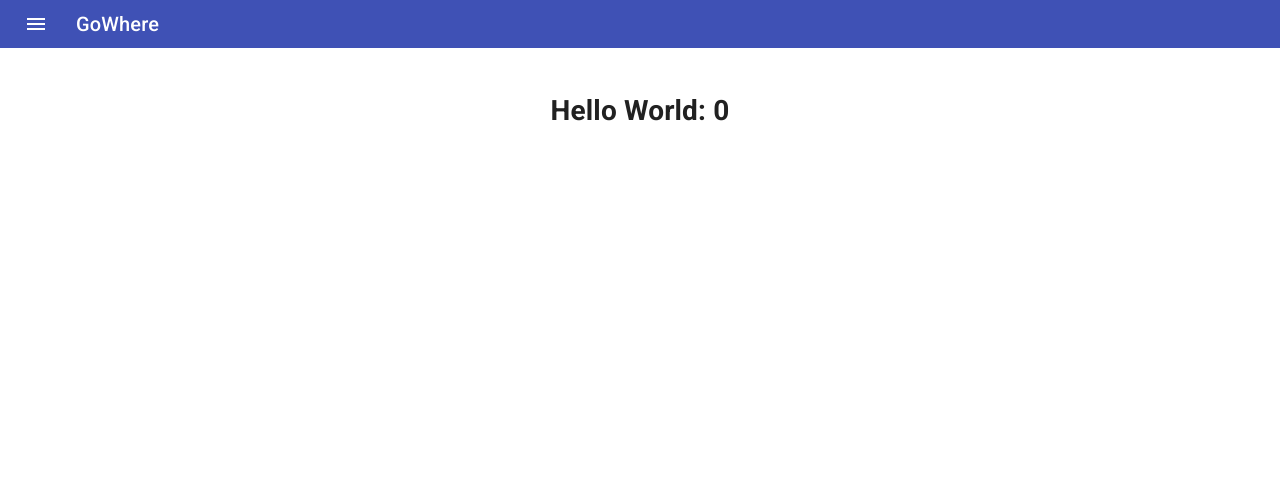
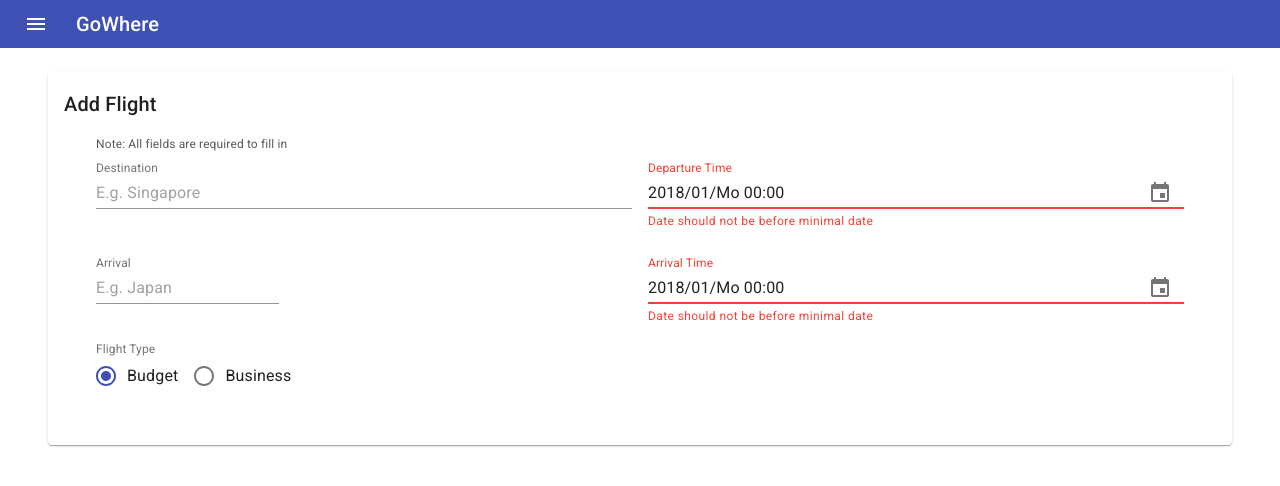
Before and after one commit to thetminko/poc-react-test, a React (Create React App) app: page /add in a window 1280 px wide. Shown: the top 486 px of the page. Built offline with nearby package versions, Linux system fonts and the light colour scheme.

Commit message:
Working on add flight ui

```diff
--- a/package.json
+++ b/package.json
@@ -3,13 +3,16 @@
   "version": "0.1.0",
   "private": true,
   "dependencies": {
+    "@date-io/moment": "^1.3.13",
     "@material-ui/core": "^4.9.3",
     "@material-ui/icons": "^4.9.1",
+    "@material-ui/pickers": "^3.2.10",
     "@testing-library/jest-dom": "^4.2.4",
     "@testing-library/react": "^9.4.0",
     "@testing-library/user-event": "^7.2.1",
     "axios": "^0.19.2",
     "eslint": "^6.8.0",
+    "moment": "^2.24.0",
     "react": "^16.12.0",
     "react-dom": "^16.12.0",
     "react-redux": "^7.2.0",
--- a/public/App.css
+++ b/public/App.css
@@ -7,41 +7,6 @@ body {
   -moz-osx-font-smoothing: grayscale;
 }
 
-.App {
-  text-align: center;
+.gowhere-addflight-form-container {
+  margin: auto;
 }
-
-.App-logo {
-  height: 40vmin;
-  pointer-events: none;
-}
-
-@media (prefers-reduced-motion: no-preference) {
-  .App-logo {
-    animation: App-logo-spin infinite 20s linear;
-  }
-}
-
-.App-header {
-  background-color: #282c34;
-  min-height: 100vh;
-  display: flex;
-  flex-direction: column;
-  align-items: center;
-  justify-content: center;
-  font-size: calc(10px + 2vmin);
-  color: white;
-}
-
-.App-link {
-  color: #61dafb;
-}
-
-@keyframes App-logo-spin {
-  from {
-    transform: rotate(0deg);
-  }
-  to {
-    transform: rotate(360deg);
-  }
-}
--- a/src/App.js
+++ b/src/App.js
@@ -5,11 +5,17 @@ import { createMuiTheme, ThemeProvider } from '@material-ui/core';
 import { BrowserRouter, Route, Switch } from 'react-router-dom';
 import CssBaseline from '@material-ui/core/CssBaseline';
 import { RouteConfig } from './constants/Config';
+import { MuiPickersUtilsProvider } from '@material-ui/pickers';
+
+import MomentUtils from '@date-io/moment';
 
 const darkTheme = createMuiTheme({
   palette: {
     main: {
       backgroundColor: '#fff'
+    },
+    font: {
+      faded: '#5a5a5a'
     }
   },
 });
@@ -20,6 +26,7 @@ function App() {
     <ThemeProvider theme={darkTheme}>
       <CssBaseline>
         <div className="App">
+          <MuiPickersUtilsProvider utils={MomentUtils} locale={'en'}>
             <BrowserRouter>
               <AppToolBar toggleDrawerOpen={() => setIsDrawerOpen(!isDrawerOpen)} />
               <Drawer isDrawerOpen={isDrawerOpen} closeDrawer={() => setIsDrawerOpen(false)} />
@@ -37,10 +44,10 @@ function App() {
                 </Switch>
               </MainContentContainer>
             </BrowserRouter>
-
+          </MuiPickersUtilsProvider>
         </div>
       </CssBaseline>
-    </ThemeProvider>
+    </ThemeProvider >
   );
 }
 
--- a/src/components/common/MainContentContainer.jsx
+++ b/src/components/common/MainContentContainer.jsx
@@ -4,7 +4,7 @@ import { makeStyles } from '@material-ui/core';
 const useStyles = makeStyles(theme => ({
   content: {
     backgroundColor: theme.palette.main.backgroundColor,
-    minHeight: '100vh',
+    minHeight: 'calc(100vh - 48px)',
     flexGrow: 1,
     padding: theme.spacing(3),
   }
--- /dev/null
+++ b/src/components/common/PageHeader.jsx
@@ -0,0 +1,24 @@
+import React from 'react';
+import { makeStyles, Typography } from '@material-ui/core';
+
+const styles = makeStyles(theme => ({
+  header: {
+    paddingLeft: theme.spacing(2),
+    paddingRight: theme.spacing(2),
+    paddingTop: theme.spacing(2),
+    paddingBottom: theme.spacing(2),
+    textAlign: 'left'
+  }
+}));
+
+const PageHeader = props => {
+  const { header } = styles();
+  return (
+    <Typography variant="h6" className={header}>
+      {props.header}
+    </Typography>
+  );
+};
+
+
+export default PageHeader;
--- /dev/null
+++ b/src/components/common/add_flight/AddFlightForm.jsx
@@ -0,0 +1,111 @@
+import React, { useState } from 'react';
+import { TextField, makeStyles, FormLabel, FormControl, RadioGroup, FormControlLabel, Radio, Typography, Grid } from '@material-ui/core';
+import { FlightType } from '../../../constants';
+import { KeyboardDateTimePicker } from "@material-ui/pickers";
+
+const styles = makeStyles(theme => ({
+  root: {
+    paddingLeft: theme.spacing(6),
+    paddingRight: theme.spacing(6),
+    paddingBottom: theme.spacing(6),
+  },
+  formNote: {
+    fontSize: 12,
+    marginBottom: theme.spacing(0),
+    color: theme.palette.font.faded,
+  },
+  flightTypeControl: {
+    margin: theme.spacing(1),
+  },
+  flightTypeLegend: {
+    fontSize: 12
+  }
+}));
+
+const AddFlightForm = props => {
+  const { root, flightTypeControl, flightTypeLegend, formNote } = styles();
+
+  const [error, setError] = useState({
+    destination: '',
+    arrival: ''
+  });
+
+  const [departureDate, handleDepartureDateChange] = useState(new Date("2018-01-01T00:00:00.000Z"));
+  const [flightType, setFlightType] = useState(FlightType.CHEAP);
+
+  const onFlightTypeChange = (event) => setFlightType(event.target.value);
+
+  return (
+    <div className={root}>
+      <Typography variant="body2" className={formNote}>
+        Note: All fields are required to fill in
+      </Typography>
+      <Grid container spacing={2}>
+        <Grid item xs={12} sm={12} md={6}>
+          <TextField
+            id="addflight-form-destination"
+            label="Destination"
+            placeholder="E.g. Singapore"
+            style={{ marginTop: 8 }}
+            helperText={error.destination}
+            fullWidth
+            margin="normal"
+            InputLabelProps={{
+              shrink: true,
+            }}
+            error={!!error.destination}
+          />
+        </Grid>
+        <Grid item xs={12} sm={12} md={6}>
+          <KeyboardDateTimePicker
+            variant="standard"
+            ampm={false}
+            label="Departure Time"
+            style={{ marginTop: 8, minWidth: '100%' }}
+            value={departureDate}
+            onChange={handleDepartureDateChange}
+            onError={console.log}
+            disablePast
+            format="yyyy/MM/dd HH:mm"
+          />
+        </Grid>
+        <Grid item xs={12} sm={12} md={6}>
+          <TextField
+            id="addflight-form-arrival"
+            label="Arrival"
+            placeholder="E.g. Japan"
+            style={{ marginTop: 8 }}
+            helperText={error.arrival}
+            margin="normal"
+            InputLabelProps={{
+              shrink: true,
+            }}
+            error={!!error.arrival}
+          />
+        </Grid>
+        <Grid item xs={12} sm={12} md={6}>
+          <KeyboardDateTimePicker
+            variant="standard"
+            ampm={false}
+            label="Arrival Time"
+            style={{ marginTop: 8, minWidth: '100%' }}
+            value={departureDate}
+            onChange={handleDepartureDateChange}
+            onError={console.log}
+            disablePast
+            format="yyyy/MM/dd HH:mm"
+          />
+        </Grid>
+        <FormControl component="fieldset" className={flightTypeControl}>
+          <FormLabel component="legend" className={flightTypeLegend}>Flight Type</FormLabel>
+          <RadioGroup aria-label="flighType" name="flightType" value={flightType} row onChange={onFlightTypeChange}>
+            <FormControlLabel value={FlightType.CHEAP} control={<Radio color="primary" />} label="Budget" />
+            <FormControlLabel value={FlightType.BUSINESS} control={<Radio color="primary" />} label="Business" />
+          </RadioGroup>
+        </FormControl>
+      </Grid>
+    </div>
+  );
+};
+
+export default AddFlightForm;;;;;
--- /dev/null
+++ b/src/components/common/add_flight/index.js
@@ -0,0 +1 @@
+export { default as AddFlightForm } from './AddFlightForm';
--- a/src/components/common/index.js
+++ b/src/components/common/index.js
@@ -1,3 +1,4 @@
 export { default as AppToolBar } from './AppToolBar';
 export { default as MainContentContainer } from './MainContentContainer';
 export { default as Drawer } from './CustomDrawer';
+export { default as PageHeader } from './PageHeader';
--- a/src/pages/AddFlight.jsx
+++ b/src/pages/AddFlight.jsx
@@ -1,15 +1,25 @@
-import React, { useState } from 'react';
+import React, { Component } from 'react';
+import { FlightAction } from '../redux/action_creators';
+import { Paper, Container } from '@material-ui/core';
+import { connect } from 'react-redux';
+import { PageHeader } from '../components/common';
+import { AddFlightForm } from '../components/common/add_flight';
 
-const AddFlight = (props) => {
+class AddFlight extends Component {
+  render() {
+    return (
+      <Container maxWidth="lg">
+        <Paper className="gowhere-addflight-form-container">
+          <PageHeader header={'Add Flight'} />
+          <AddFlightForm />
+        </Paper>
+      </Container >
+    );
+  }
+}
 
-  // react hooks
-  const [sth, setSth] = useState(0);
-
-  return (
-    <div>
-      <h1>Hello World: {sth}</h1>
-    </div>
-  );
+const mapDispatchToProps = {
+  addFlight: FlightAction.addFlight
 };
 
-export default AddFlight;
+export default connect(null, mapDispatchToProps)(AddFlight);;
--- a/src/pages/FlightListing.jsx
+++ b/src/pages/FlightListing.jsx
@@ -19,7 +19,6 @@ class FlightListing extends React.Component {
   componentDidUpdate(prevProps, prevState) {
     if (JSON.stringify(prevProps.flights) !== JSON.stringify(this.props.flights)) {
       this.setState({ loading: false });
-      console.log('A: ', this.props.flights);
     }
   }
 
```
Also changed, not shown: 1 other file (tests, documents, lock files or other folders). Lines whose indentation alone changed are shown as unchanged.
